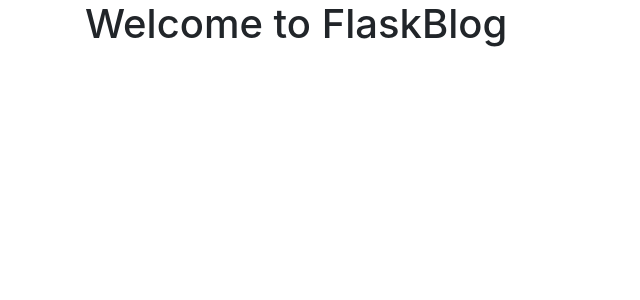
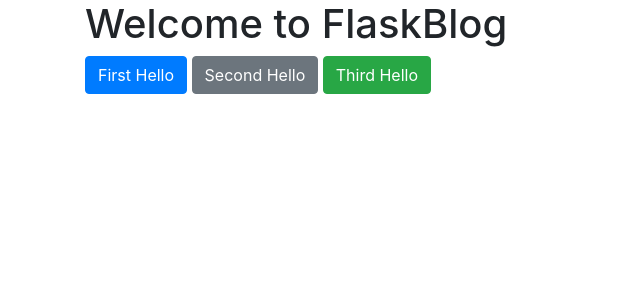
Before and after one commit to rituraj735/flask_repo-, a Flask app: page / in a window 1280 px wide. Shown: the part 56-356 px from the top of the page, without its empty margins (0-640 px from the left). Run offline with Flask 2, Linux system fonts and the light colour scheme; some libraries are stand-ins or nearby versions.

Commit message:
added js buttons

```diff
--- /dev/null
+++ b/static/index.js
@@ -0,0 +1,11 @@
+$(document).ready(function(){
+    $("#first").click(function(){
+        console.log("first button");
+    });
+    $("#second").click(function(){
+        console.log("second button");
+    });
+    $("#third").click(function(){
+        console.log("third button");
+    });
+})
--- a/templates/base.html
+++ b/templates/base.html
@@ -33,5 +33,6 @@
     <script src="https://code.jquery.com/jquery-3.3.1.slim.min.js" integrity="sha384-q8i/X+965DzO0rT7abK41JStQIAqVgRVzpbzo5smXKp4YfRvH+8abtTE1Pi6jizo" crossorigin="anonymous"></script>
     <script src="https://cdnjs.cloudflare.com/ajax/libs/popper.js/1.14.7/umd/popper.min.js" integrity="sha384-UO2eT0CpHqdSJQ6hJty5KVphtPhzWj9WO1clHTMGa3JDZwrnQq4sF86dIHNDz0W1" crossorigin="anonymous"></script>
     <script src="https://stackpath.bootstrapcdn.com/bootstrap/4.3.1/js/bootstrap.min.js" integrity="sha384-JjSmVgyd0p3pXB1rRibZUAYoIIy6OrQ6VrjIEaFf/nJGzIxFDsf4x0xIM+B07jRM" crossorigin="anonymous"></script>
+    <script src="{{ url_for('static', filename='index.js')}}"></script>
   </body>
 </html>
--- a/templates/index.html
+++ b/templates/index.html
@@ -2,4 +2,7 @@
 
 {% block content %}
     <h1>{% block title %} Welcome to FlaskBlog {% endblock %}</h1>
+    <button type="button" id="first" class="btn btn-primary">First Hello</button>
+    <button type="button" id="second" class="btn btn-secondary">Second Hello</button>
+    <button type="button" id="third" class="btn btn-success">Third Hello</button>
 {% endblock %}
```
